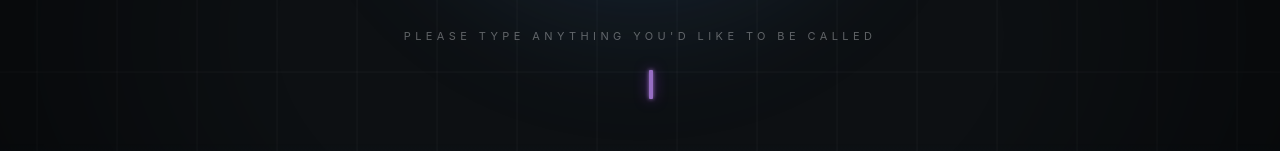
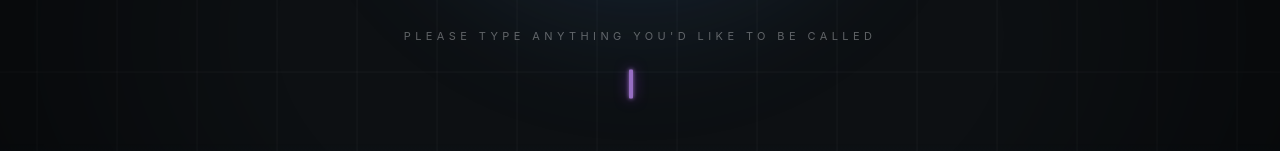
Before and after one commit to itu-cobblers/cobblersFrontend, a React (Vite) app: page / in a window 1280 px wide. Shown: the part 365-516 px from the top of the page. Built offline with nearby package versions, Linux system fonts and the light colour scheme; no server answers.

Commit message:
fix: input caret is not reflecting the input

```diff
--- a/src/index.css
+++ b/src/index.css
@@ -268,25 +268,33 @@
 }
 .bootit-caret {
   display: inline-block;
+  width: 2px;
+  height: 1.5em;
+  background: color-mix(in oklab, var(--accent) 70%, white);
+  border-radius: 1px;
+  animation: bootit-caret 1s step-end infinite;
+  transition: width 150ms ease-out, height 150ms ease-out, box-shadow 150ms ease-out, transform 100ms ease-out;
+  box-shadow: 0 0 4px color-mix(in oklab, var(--accent) 70%, transparent);
+}
+/* Solid (no blink) while the student is actively typing or moving the
+   cursor — only resumes blinking once idle, like a real editor caret. */
+.bootit-caret.is-typing {
+  animation: none;
+  opacity: 1;
+}
+/* No text yet — the bold glowing "boot" block invites the first keystroke.
+   Once real text exists it slims down into a real text-caret (see above). */
+.bootit-caret.is-empty {
   width: 4px;
   height: 1.8em;
-  background: color-mix(in oklab, var(--accent) 70%, white);
-  margin-left: 0px;
-  vertical-align: -0.12em;
-  border-radius: 1px;
-  animation: bootit-caret 1s step-end infinite;
   box-shadow:
           0 0 14px color-mix(in oklab, var(--accent) 85%, transparent),
           0 0 4px color-mix(in oklab, var(--accent) 60%, white);
 }
-.bootit-caret.is-typing {
-  animation: none;
-  opacity: 1;
-}
 
-/* Entry-screen name prompt: a fixed-width (monospace) input with the native
-   caret hidden, so `.bootit-caret` can be positioned in `ch` units right
-   after the typed text — see EntryPortal.tsx. */
+/* Entry-screen name prompt: the input's native caret is hidden so
+   `.bootit-caret` (absolutely positioned via `useNameCaret`'s measured
+   offset) can render in its place — see EntryPortal.tsx. */
 .bootit-name-input {
   caret-color: transparent;
 }
--- a/src/lib/identity.ts
+++ b/src/lib/identity.ts
@@ -5,6 +5,24 @@
  */
 const ID_KEY = 'bootit.studentId'
 const NAME_KEY = 'bootit.displayName'
+
+/**
+ * `displayName` shows up in tight spaces (the entry headline, the teacher's
+ * roster, submission lists) — cap it so one student can't blow out that UI.
+ */
+export const DISPLAY_NAME_MAX_LENGTH = 24
+
+// Control chars, bidi-override/isolate chars, and zero-width chars: harmless
+// to type by accident (e.g. pasted from somewhere) but can reverse text
+// direction or hide characters, visually breaking every place the name is
+// rendered. Strip them rather than trying to render around them.
+// eslint-disable-next-line no-control-regex -- stripping control characters is the point of this regex
+const DISPLAY_NAME_UNSAFE_CHARS_RE = /[\u0000-\u001F\u007F-\u009F\u200B\u200E\u200F\u202A-\u202E\u2066-\u2069\uFEFF]/g
+
+/** Strips control/bidi/zero-width characters and clamps to `DISPLAY_NAME_MAX_LENGTH` — call on every keystroke, not just on submit. */
+export function sanitizeDisplayName(value: string): string {
+  return value.replace(DISPLAY_NAME_UNSAFE_CHARS_RE, '').slice(0, DISPLAY_NAME_MAX_LENGTH)
+}
 
 export function getStudentId(): string {
   let id = localStorage.getItem(ID_KEY)
--- a/src/views/EntryPortal/EntryPortal.constants.ts
+++ b/src/views/EntryPortal/EntryPortal.constants.ts
@@ -35,6 +35,12 @@ export const ENTRY_PORTAL_NAME_MEASURE_CLASS = 'relative inline-flex items-cente
 export const ENTRY_PORTAL_NAME_INPUT_CLASS =
   'bootit-name-input [field-sizing:content] min-w-[1ch] max-w-full border-none bg-transparent text-center text-3xl font-light tracking-[0.02em] text-foreground outline-none sm:text-4xl'
 
+/** Invisible mirror of the typed-so-far text, used only to measure where the fake caret belongs — see `useNameCaret`. */
+export const ENTRY_PORTAL_NAME_MIRROR_CLASS =
+  'invisible absolute left-0 top-0 whitespace-pre text-3xl font-light tracking-[0.02em] sm:text-4xl'
+
+export const ENTRY_PORTAL_CARET_CLASS = 'bootit-caret absolute left-0 top-1/2'
+
 export const ENTRY_PORTAL_CTA_ROW_CLASS = 'mt-12 flex flex-col-reverse items-center gap-4 sm:flex-row'
 
 export const ENTRY_PORTAL_SOLO_BTN_CLASS =
--- /dev/null
+++ b/src/views/EntryPortal/EntryPortal.hooks.ts
@@ -0,0 +1,45 @@
+import { useEffect, useLayoutEffect, useRef, useState, type SyntheticEvent } from 'react'
+
+/** How long the caret stays solid after typing/moving before it resumes blinking — mirrors how OS/editor carets behave. */
+const CARET_IDLE_BEFORE_BLINK_MS = 500
+
+/**
+ * Tracks the real cursor position inside the name input so the fake
+ * `.bootit-caret` bar (the native caret is hidden via `caret-color:
+ * transparent` for the terminal look) tracks where the student is actually
+ * typing instead of always sitting after the last character.
+ *
+ * Measures the pixel offset with a hidden mirror span that shares the
+ * input's font styling, so it stays correct regardless of font/tracking.
+ * Also goes solid (`isActive`) while the student is actively typing or
+ * moving the cursor, only resuming its blink once idle — a blinking bar
+ * sitting mid-word while you're still editing reads as broken, not alive.
+ */
+export function useNameCaret(name: string) {
+  const inputRef = useRef<HTMLInputElement>(null)
+  const mirrorRef = useRef<HTMLSpanElement>(null)
+  const idleTimeoutRef = useRef<ReturnType<typeof setTimeout> | undefined>(undefined)
+  const [caretIndex, setCaretIndex] = useState(name.length)
+  const [caretLeft, setCaretLeft] = useState(0)
+  const [isActive, setIsActive] = useState(false)
+
+  function handleCaretSync(event: SyntheticEvent<HTMLInputElement>) {
+    const position = event.currentTarget.selectionStart
+    setCaretIndex(position === null ? event.currentTarget.value.length : position)
+    setIsActive(true)
+    clearTimeout(idleTimeoutRef.current)
+    idleTimeoutRef.current = setTimeout(() => setIsActive(false), CARET_IDLE_BEFORE_BLINK_MS)
+  }
+
+  useEffect(() => () => clearTimeout(idleTimeoutRef.current), [])
+
+  useLayoutEffect(() => {
+    const mirror = mirrorRef.current
+    if (!mirror) return
+    const clampedIndex = Math.min(caretIndex, name.length)
+    mirror.textContent = name.slice(0, clampedIndex)
+    setCaretLeft(mirror.offsetWidth)
+  }, [name, caretIndex])
+
+  return { inputRef, mirrorRef, caretLeft, isActive, handleCaretSync }
+}
--- a/src/views/EntryPortal/EntryPortal.tsx
+++ b/src/views/EntryPortal/EntryPortal.tsx
@@ -1,6 +1,9 @@
-import { type ChangeEvent } from 'react'
+import { type ChangeEvent, type SyntheticEvent } from 'react'
+import classNames from 'classnames'
+import { DISPLAY_NAME_MAX_LENGTH } from '@lib/identity'
 import { Icon } from '@components/Icon'
 import type { EntryPortalProps } from './EntryPortal.types.ts'
+import { useNameCaret } from './EntryPortal.hooks.ts'
 import {
   ENTRY_PORTAL_SCREEN_CLASS,
   ENTRY_PORTAL_GRID_CLASS,
@@ -17,6 +20,8 @@ import {
   ENTRY_PORTAL_NAME_ROW_CLASS,
   ENTRY_PORTAL_NAME_MEASURE_CLASS,
   ENTRY_PORTAL_NAME_INPUT_CLASS,
+  ENTRY_PORTAL_NAME_MIRROR_CLASS,
+  ENTRY_PORTAL_CARET_CLASS,
   ENTRY_PORTAL_CTA_ROW_CLASS,
   ENTRY_PORTAL_SOLO_BTN_CLASS,
   ENTRY_PORTAL_JOIN_BTN_CLASS,
@@ -48,9 +53,15 @@ export default function EntryPortal({
   const hasName = Boolean(name.trim())
   const isCheckingSession = todayLatestSessionCode === undefined
   const canJoinToday = hasName && !isCheckingSession && todayLatestSessionCode !== null && !isJoining
+  const { inputRef, mirrorRef, caretLeft, isActive, handleCaretSync } = useNameCaret(name)
 
   function handleNameInputChange(event: ChangeEvent<HTMLInputElement>) {
     onNameChange(event.target.value)
+    handleCaretSync(event)
+  }
+
+  function handleNameInputCaretEvent(event: SyntheticEvent<HTMLInputElement>) {
+    handleCaretSync(event)
   }
 
   return (
@@ -77,14 +88,25 @@ export default function EntryPortal({
         <div className={ENTRY_PORTAL_NAME_ROW_CLASS}>
           <span className={ENTRY_PORTAL_NAME_MEASURE_CLASS}>
             <input
+              ref={inputRef}
               type="text"
               value={name}
               onChange={handleNameInputChange}
+              onSelect={handleNameInputCaretEvent}
+              onClick={handleNameInputCaretEvent}
+              onKeyUp={handleNameInputCaretEvent}
+              onFocus={handleNameInputCaretEvent}
               aria-label="Your name"
+              maxLength={DISPLAY_NAME_MAX_LENGTH}
               autoFocus
               className={ENTRY_PORTAL_NAME_INPUT_CLASS}
             />
-            <span className="bootit-caret" aria-hidden="true" />
+            <span ref={mirrorRef} className={ENTRY_PORTAL_NAME_MIRROR_CLASS} aria-hidden="true" />
+            <span
+              className={classNames(ENTRY_PORTAL_CARET_CLASS, { 'is-typing': isActive, 'is-empty': !hasName })}
+              style={{ transform: `translate(${caretLeft}px, -50%)` }}
+              aria-hidden="true"
+            />
           </span>
         </div>
 
--- a/src/views/StudentView/useStudentSession.ts
+++ b/src/views/StudentView/useStudentSession.ts
@@ -2,7 +2,7 @@ import { useEffect, useRef, useState } from 'react'
 import type { AssignmentSet, SubmissionHistoryItem } from '@types'
 import type { JoinMode } from '@components'
 import type { ToastTone } from '@components'
-import { getStudentId, getDisplayName, setDisplayName } from '@lib/identity'
+import { getStudentId, getDisplayName, setDisplayName, sanitizeDisplayName } from '@lib/identity'
 import { upsertStudent } from '@lib/studentApi'
 import { getSession, fetchTodayLatestSession, type SessionInfo } from '@lib/sessionApi'
 import { joinSession } from '@lib/sessionHub'
@@ -78,6 +78,11 @@ export function useStudentSession() {
       if (sessionEndedRefetchTimer.current !== null) clearTimeout(sessionEndedRefetchTimer.current)
     }
   }, [])
+
+  /** Sanitizes on every keystroke — see `sanitizeDisplayName` for why. */
+  function handleNameChange(value: string) {
+    setName(sanitizeDisplayName(value))
+  }
 
   /** Re-checks today-latest on demand — the entry screen's refresh button. */
   function handleRefreshTodayLatestSession() {
@@ -258,7 +263,7 @@ export function useStudentSession() {
       todayLatestSessionCode: todayLatestSession?.code ?? (todayLatestSession === undefined ? undefined : null),
       isJoining,
       isStartingSolo,
-      onNameChange: setName,
+      onNameChange: handleNameChange,
       onJoinToday: handleJoinToday,
       onStartSolo: handleStartSolo,
       onRefreshTodayLatestSession: handleRefreshTodayLatestSession,
```
